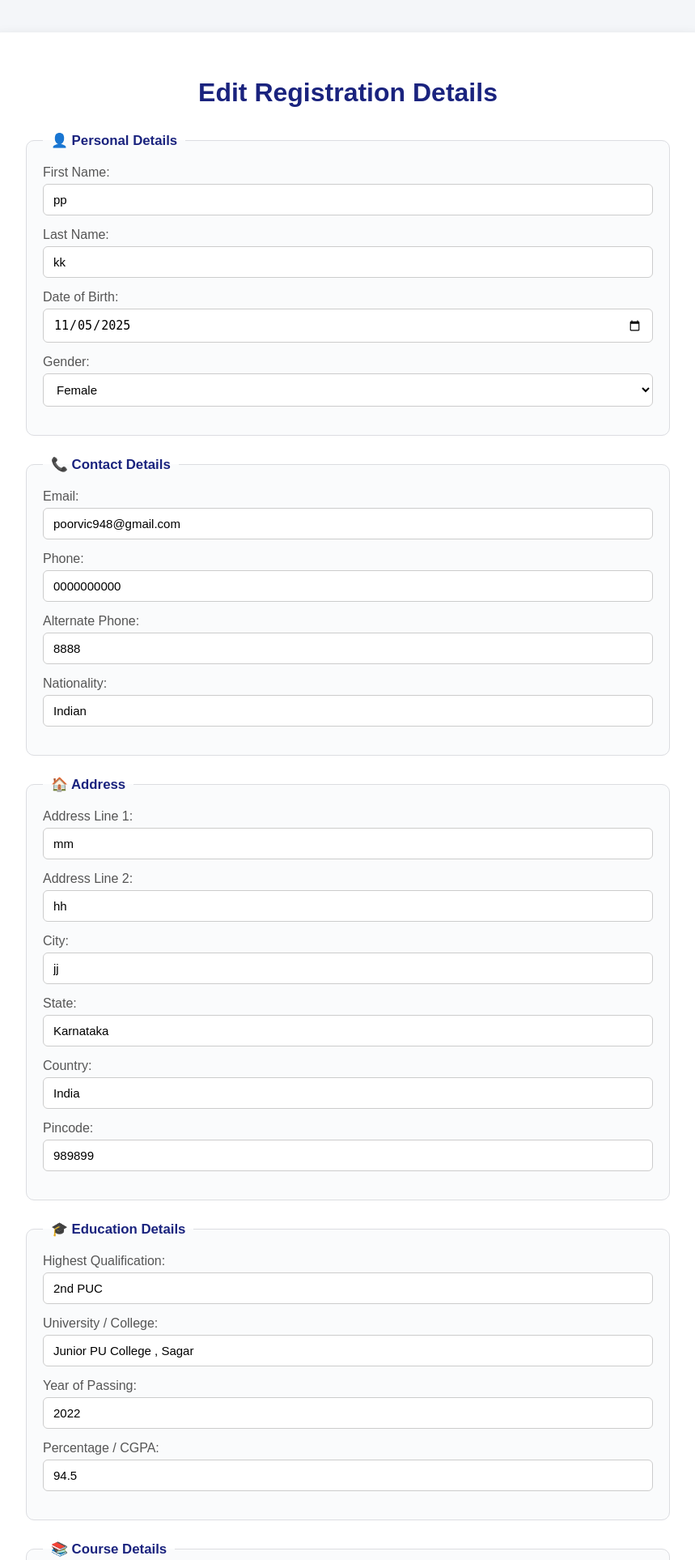
After one commit to Preethi-u-c/online-registration, a PHP site: page /edit.php?id=1 in a window 1280 px wide. The commit adds this page. Shown: the top 1926 px of the page at 81% size, without its empty margins (210-1069 px from the left). Run offline with PHP 8.4, Linux system fonts and the light colour scheme; data comes from the database, SQL or seed files in the repository.

Commit message:
Added full CRUD functionality: edit, delete, view, and summary display

```diff
--- /dev/null
+++ b/edit.php
@@ -0,0 +1,244 @@
+<?php
+include 'config.php';
+$id = $_GET['id'];
+
+// Fetch existing record
+$result = mysqli_query($conn, "SELECT * FROM applicants WHERE id = $id");
+$row = mysqli_fetch_assoc($result);
+
+// Update when form is submitted
+if ($_SERVER['REQUEST_METHOD'] == 'POST') {
+  $first_name   = $_POST['first_name'];
+  $last_name    = $_POST['last_name'];
+  $dob          = $_POST['dob'];
+  $gender       = $_POST['gender'];
+  $email        = $_POST['email'];
+  $phone        = $_POST['phone'];
+  $alt_phone    = $_POST['alt_phone'];
+  $nationality  = $_POST['nationality'];
+  $address1     = $_POST['address1'];
+  $address2     = $_POST['address2'];
+  $city         = $_POST['city'];
+  $state        = $_POST['state'];
+  $country      = $_POST['country'];
+  $pincode      = $_POST['pincode'];
+  $qualification= $_POST['qualification'];
+  $university   = $_POST['university'];
+  $passing_year = $_POST['passing_year'];
+  $percentage   = $_POST['percentage'];
+  $course       = $_POST['course'];
+  $mode         = $_POST['mode'];
+  $timing       = $_POST['timing'];
+  $skills       = $_POST['skills'];
+  $experience   = $_POST['experience'];
+  $hobbies      = $_POST['hobbies'];
+  $comments     = $_POST['comments'];
+
+  // Handle new resume upload (optional)
+  $resume_name = $row['resume'];
+  if (isset($_FILES['resume']) && $_FILES['resume']['error'] == 0) {
+    $target_dir = "uploads/";
+    if (!is_dir($target_dir)) {
+      mkdir($target_dir);
+    }
+    $resume_name = basename($_FILES["resume"]["name"]);
+    $target_file = $target_dir . $resume_name;
+    move_uploaded_file($_FILES["resume"]["tmp_name"], $target_file);
+  }
+
+  // Update query
+  $sql = "UPDATE applicants SET
+    first_name='$first_name',
+    last_name='$last_name',
+    dob='$dob',
+    gender='$gender',
+    email='$email',
+    phone='$phone',
+    alt_phone='$alt_phone',
+    nationality='$nationality',
+    address1='$address1',
+    address2='$address2',
+    city='$city',
+    state='$state',
+    country='$country',
+    pincode='$pincode',
+    qualification='$qualification',
+    university='$university',
+    passing_year='$passing_year',
+    percentage='$percentage',
+    course='$course',
+    mode='$mode',
+    timing='$timing',
+    skills='$skills',
+    experience='$experience',
+    hobbies='$hobbies',
+    comments='$comments',
+    resume='$resume_name'
+    WHERE id=$id";
+
+  mysqli_query($conn, $sql);
+  header("Location: view.php?updated=1");
+  exit();
+}
+?>
+
+<!DOCTYPE html>
+<html>
+<head>
+  <meta charset="UTF-8">
+  <title>Edit Registration</title>
+  <link rel="stylesheet" href="style.css">
+</head>
+<body>
+<div class="form-container">
+  <h1>Edit Registration Details</h1>
+
+  <form method="POST" enctype="multipart/form-data">
+
+    <fieldset>
+      <legend>👤 Personal Details</legend>
+      <div class="form-group">
+        <label>First Name:</label>
+        <input type="text" name="first_name" value="<?= $row['first_name'] ?>" required>
+      </div>
+      <div class="form-group">
+        <label>Last Name:</label>
+        <input type="text" name="last_name" value="<?= $row['last_name'] ?>" required>
+      </div>
+      <div class="form-group">
+        <label>Date of Birth:</label>
+        <input type="date" name="dob" value="<?= $row['dob'] ?>" required>
+      </div>
+      <div class="form-group">
+        <label>Gender:</label>
+        <select name="gender" required>
+          <option <?= $row['gender']=='Male'?'selected':'' ?>>Male</option>
+          <option <?= $row['gender']=='Female'?'selected':'' ?>>Female</option>
+          <option <?= $row['gender']=='Other'?'selected':'' ?>>Other</option>
+        </select>
+      </div>
+    </fieldset>
+
+    <fieldset>
+      <legend>📞 Contact Details</legend>
+      <div class="form-group">
+        <label>Email:</label>
+        <input type="email" name="email" value="<?= $row['email'] ?>" required>
+      </div>
+      <div class="form-group">
+        <label>Phone:</label>
+        <input type="tel" name="phone" value="<?= $row['phone'] ?>" required>
+      </div>
+      <div class="form-group">
+        <label>Alternate Phone:</label>
+        <input type="tel" name="alt_phone" value="<?= $row['alt_phone'] ?>">
+      </div>
+      <div class="form-group">
+        <label>Nationality:</label>
+        <input type="text" name="nationality" value="<?= $row['nationality'] ?>" required>
+      </div>
+    </fieldset>
+
+    <fieldset>
+      <legend>🏠 Address</legend>
+      <div class="form-group">
+        <label>Address Line 1:</label>
+        <input type="text" name="address1" value="<?= $row['address1'] ?>" required>
+      </div>
+      <div class="form-group">
+        <label>Address Line 2:</label>
+        <input type="text" name="address2" value="<?= $row['address2'] ?>">
+      </div>
+      <div class="form-group">
+        <label>City:</label>
+        <input type="text" name="city" value="<?= $row['city'] ?>" required>
+      </div>
+      <div class="form-group">
+        <label>State:</label>
+        <input type="text" name="state" value="<?= $row['state'] ?>" required>
+      </div>
+      <div class="form-group">
+        <label>Country:</label>
+        <input type="text" name="country" value="<?= $row['country'] ?>" required>
+      </div>
+      <div class="form-group">
+        <label>Pincode:</label>
+        <input type="text" name="pincode" value="<?= $row['pincode'] ?>" required>
+      </div>
+    </fieldset>
+
+    <fieldset>
+      <legend>🎓 Education Details</legend>
+      <div class="form-group">
+        <label>Highest Qualification:</label>
+        <input type="text" name="qualification" value="<?= $row['qualification'] ?>" required>
+      </div>
+      <div class="form-group">
+        <label>University / College:</label>
+        <input type="text" name="university" value="<?= $row['university'] ?>" required>
+      </div>
+      <div class="form-group">
+        <label>Year of Passing:</label>
+        <input type="number" name="passing_year" value="<?= $row['passing_year'] ?>" required>
+      </div>
+      <div class="form-group">
+        <label>Percentage / CGPA:</label>
+        <input type="text" name="percentage" value="<?= $row['percentage'] ?>" required>
+      </div>
+    </fieldset>
+
+    <fieldset>
+      <legend>📚 Course Details</legend>
+      <div class="form-group">
+        <label>Course Applying For:</label>
+        <input type="text" name="course" value="<?= $row['course'] ?>" required>
+      </div>
+      <div class="form-group">
+        <label>Preferred Mode:</label>
+        <select name="mode" required>
+          <option <?= $row['mode']=='Online'?'selected':'' ?>>Online</option>
+          <option <?= $row['mode']=='Offline'?'selected':'' ?>>Offline</option>
+        </select>
+      </div>
+      <div class="form-group">
+        <label>Preferred Batch Timing:</label>
+        <input type="text" name="timing" value="<?= $row['timing'] ?>">
+      </div>
+    </fieldset>
+
+    <fieldset>
+      <legend>💼 Other Details</legend>
+      <div class="form-group">
+        <label>Skills:</label>
+        <input type="text" name="skills" value="<?= $row['skills'] ?>">
+      </div>
+      <div class="form-group">
+        <label>Experience (in years):</label>
+        <input type="number" name="experience" value="<?= $row['experience'] ?>">
+      </div>
+      <div class="form-group">
+        <label>Hobbies:</label>
+        <input type="text" name="hobbies" value="<?= $row['hobbies'] ?>">
+      </div>
+      <div class="form-group">
+        <label>Upload Resume (optional):</label>
+        <input type="file" name="resume">
+        <?php if (!empty($row['resume'])): ?>
+          <p>Current File: <a href="uploads/<?= $row['resume'] ?>" target="_blank"><?= $row['resume'] ?></a></p>
+        <?php endif; ?>
+      </div>
+      <div class="form-group">
+        <label>Comments / Message:</label>
+        <textarea name="comments"><?= $row['comments'] ?></textarea>
+      </div>
+    </fieldset>
+
+    <button type="submit">💾 Save Changes</button>
+  </form>
+
+  <div style="text-align:center; margin-top:15px;">
+    <a href="view.php" class="back-link">← Back to All Registrations</a>
+  </div>
+</div>
+</body>
+</html>
--- a/style.css
+++ b/style.css
@@ -11,20 +11,20 @@ body {
   color: #333;
 }
 
-/* ===== Form Container ===== */
-.form-container {
+/* ===== Container ===== */
+.form-container, .container {
   background: #ffffff;
   width: 95%;
-  max-width: 750px;
+  max-width: 800px;
   padding: 35px 40px;
   border-radius: 12px;
   box-shadow: 0 4px 15px rgba(0, 0, 0, 0.1);
 }
 
-/* ===== Heading ===== */
-h1 {
+/* ===== Headings ===== */
+h1, h2 {
   text-align: center;
-  color: #2c3e50;
+  color: #1a237e;
   margin-bottom: 30px;
   font-weight: 600;
 }
@@ -40,7 +40,7 @@ fieldset {
 
 legend {
   font-weight: 600;
-  color: #0078D7;
+  color: #1a237e;
   font-size: 1.05em;
   padding: 0 10px;
 }
```
Also changed, not shown: other parts of style.css (+81 -18 lines), delete.php (added, +10 -0 lines), submit.php (+61 -46 lines), view.php (added, +156 -0 lines), 2 other files.
